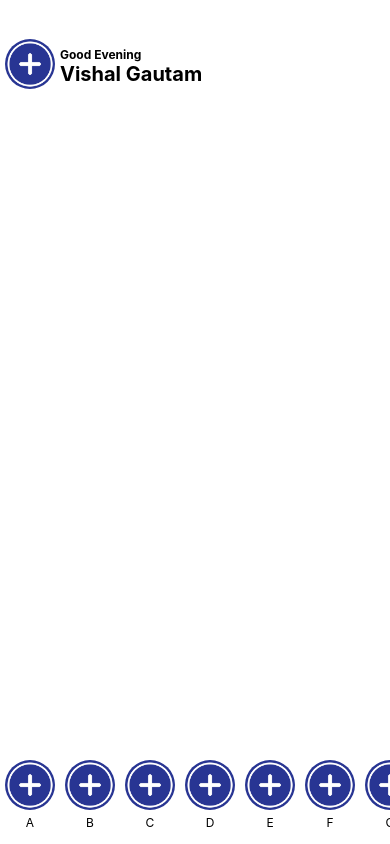
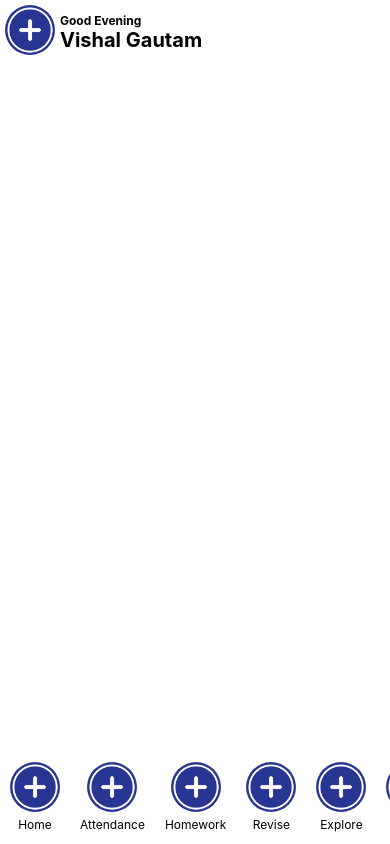
Before and after one commit to DeadshotTech/SchoolBuddy, a React Native app: screen / in a window 390 px wide. Built offline with nearby package versions, Linux system fonts and the light colour scheme.

Commit message:
Improved application layout. Added status bar as well

```diff
--- a/App.js
+++ b/App.js
@@ -1,4 +1,4 @@
-import { StyleSheet, View } from 'react-native';
+import { StyleSheet, View, StatusBar } from 'react-native';
 
 import NavigatorIconsPanel from './common/navigation_panel/NavigatorIconsPanel';
 import WelcomeUser from './common/navigation_panel/WelcomeUser';
@@ -8,6 +8,7 @@ import { ScrollView } from 'react-native-virtualized-view';
 export default function App() {
   return (
     <View style={styles.container}>
+      <StatusBar/>
       <View style={styles.topView}>
         <WelcomeUser />
       </View>
@@ -27,12 +28,12 @@ const styles = StyleSheet.create({
     flexDirection: 'column'
   },
   topView: {
-    flex: 1
+    flex: .75,
   },
   scrollableContent: {
     flex: 8,
   },
   bottomView: {
-    flex: 1
+    flex: 1,
   },
 });
--- a/common/navigation_panel/NavigatorIconsPanel.js
+++ b/common/navigation_panel/NavigatorIconsPanel.js
@@ -3,18 +3,13 @@ import { View, FlatList, Text, Image, StyleSheet } from 'react-native';
 
 const IconScreen = () => {
     const icons = [
-        { name: 'A', image: require('./image.png') },
-        { name: 'B', image: require('./image.png') },
-        { name: 'C', image: require('./image.png') },
-        { name: 'D', image: require('./image.png') },
-        { name: 'E', image: require('./image.png') },
-        { name: 'F', image: require('./image.png') },
-        { name: 'G', image: require('./image.png') },
-        { name: 'H', image: require('./image.png') },
-        { name: 'I', image: require('./image.png') },
-        { name: 'J', image: require('./image.png') },
-        { name: 'K', image: require('./image.png') },
-        { name: 'L', image: require('./image.png') },
+        { name: 'Home', image: require('./image.png') },
+        { name: 'Attendance', image: require('./image.png') },
+        { name: 'Homework', image: require('./image.png') },
+        { name: 'Revise', image: require('./image.png') },
+        { name: 'Explore', image: require('./image.png') },
+        { name: 'Results', image: require('./image.png') },
+        { name: 'Store', image: require('./image.png') },
     ];
 
     const renderItem = ({ item }) => (
@@ -39,10 +34,12 @@ const IconScreen = () => {
 const styles = StyleSheet.create({
     container: {
         flex: 1,
+        paddingVertical: 5,
     },
     iconContainer: {
         alignItems: 'center',
         marginHorizontal: 5,
+        paddingHorizontal: 5
     },
     iconImage: {
         width: 50,
--- a/common/navigation_panel/WelcomeUser.js
+++ b/common/navigation_panel/WelcomeUser.js
@@ -20,7 +20,7 @@ const WelcomeUser = () => {
 const styles = StyleSheet.create({
     container: {
         flex: 1,
-        paddingTop: '10%',
+        paddingVertical: 5,
     },
     welcomeDisplayContainer: {
         alignItems: 'center',
```
